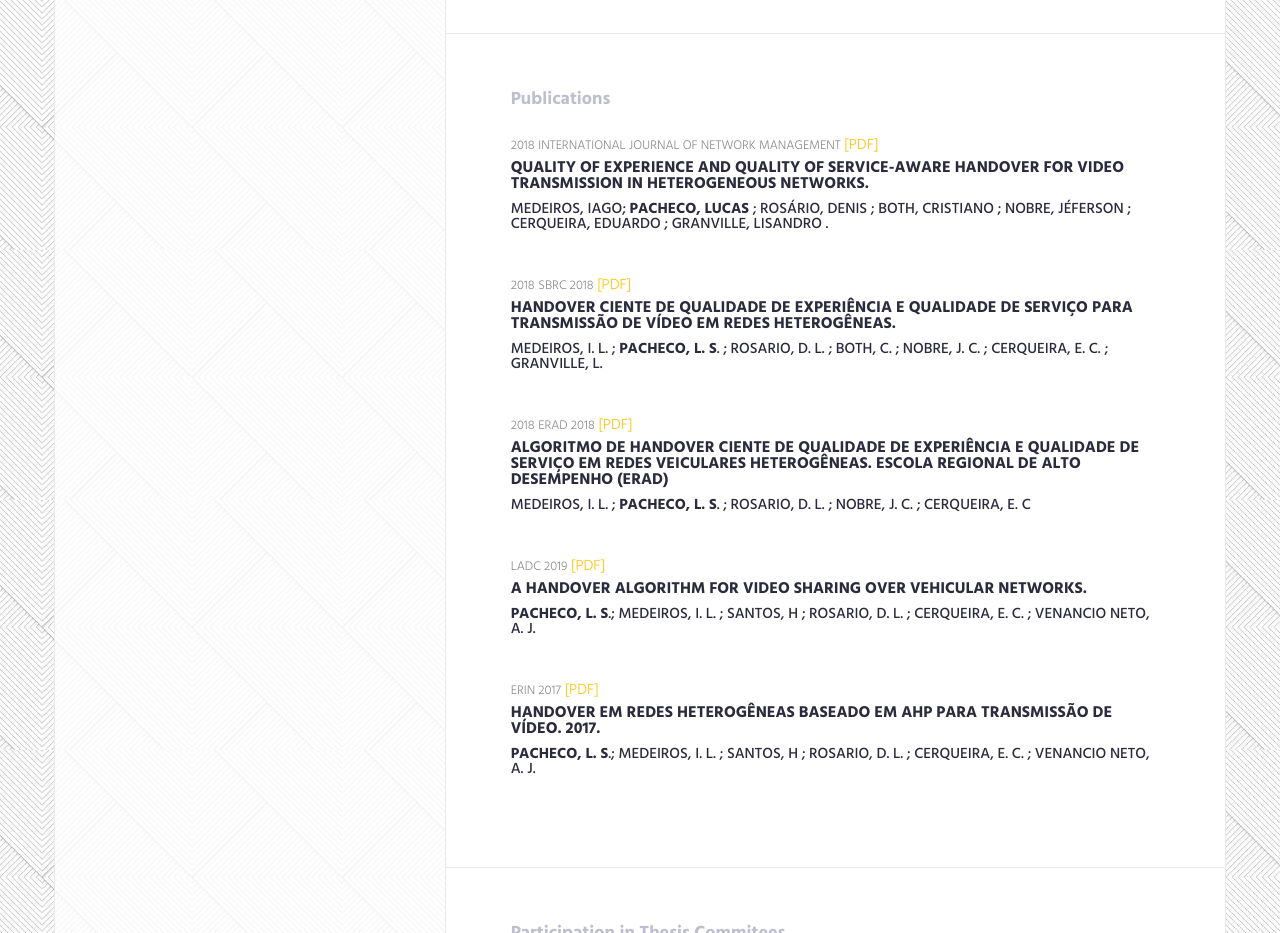
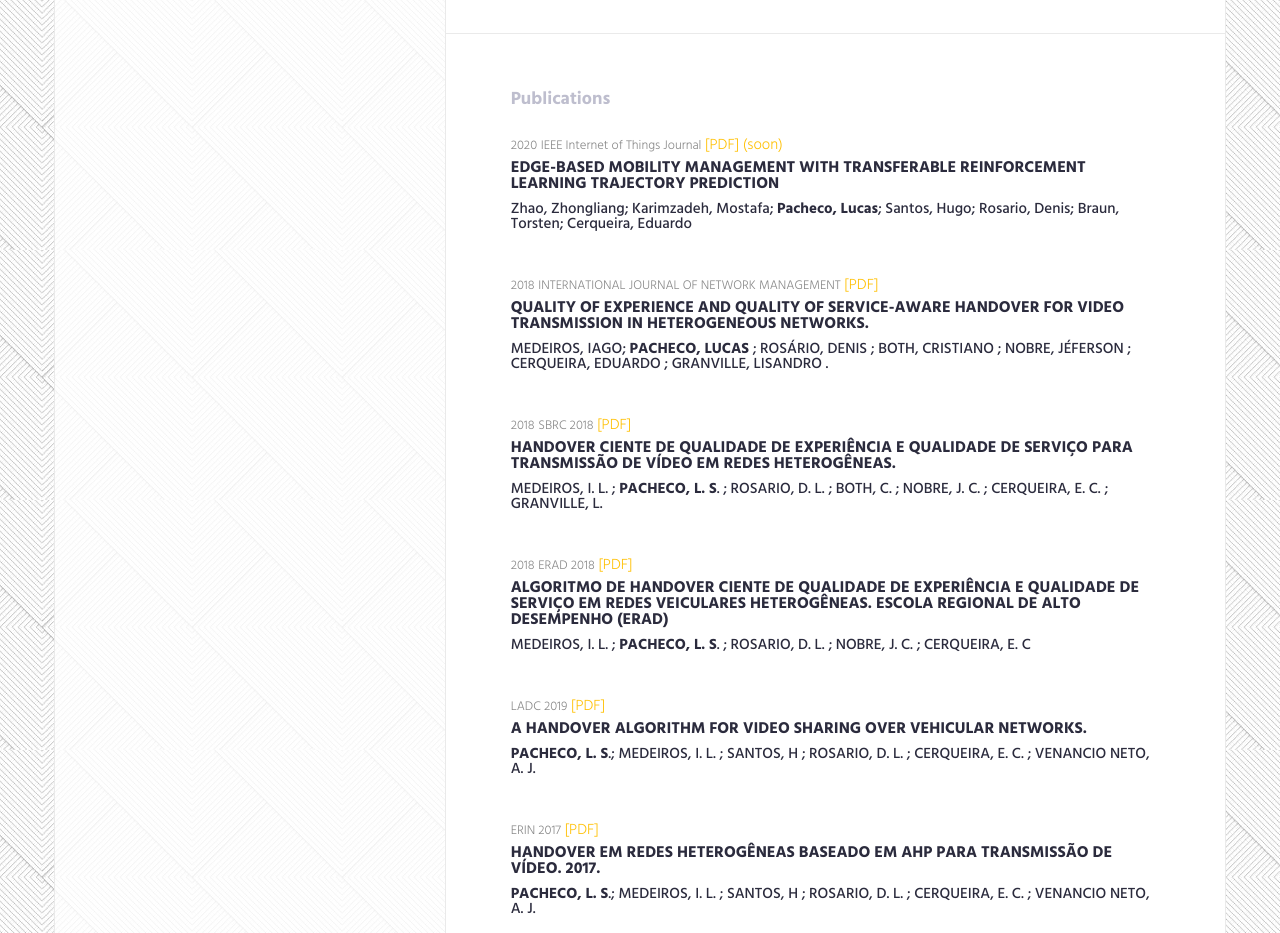
Before and after one commit to lsiddd/lsiddd.github.io, a plain HTML site: page index.html in a window 1280 px wide. Shown: the part 1500-2433 px from the top of the page. Drawn offline with Linux system fonts and the light colour scheme.

Commit message:
add entry fot iot journal

```diff
--- a/index.html
+++ b/index.html
@@ -285,6 +285,13 @@
             <div class="col-md-12">
 
                 <div class="content-item">
+                    <small>2020</small>
+                    <small>IEEE Internet of Things Journal</small>
+                    <a href="">[PDF] (soon)</a> <h3>Edge-based Mobility Management with Transferable Reinforcement Learning Trajectory Prediction</h3>
+                    <h4>Zhao, Zhongliang; Karimzadeh, Mostafa; <b>Pacheco, Lucas</b>; Santos, Hugo; Rosario, Denis; Braun, Torsten; Cerqueira, Eduardo</h4>
+                </div>
+
+                <div class="content-item">
                     <small>2018</small>
                     <small>INTERNATIONAL JOURNAL OF NETWORK MANAGEMENT</small>
                     <a href="publications/ijonm_iago_lucas.pdf">[PDF]</a> <h3>Quality of experience and quality of service-aware handover for video transmission in heterogeneous networks.</h3>
```
